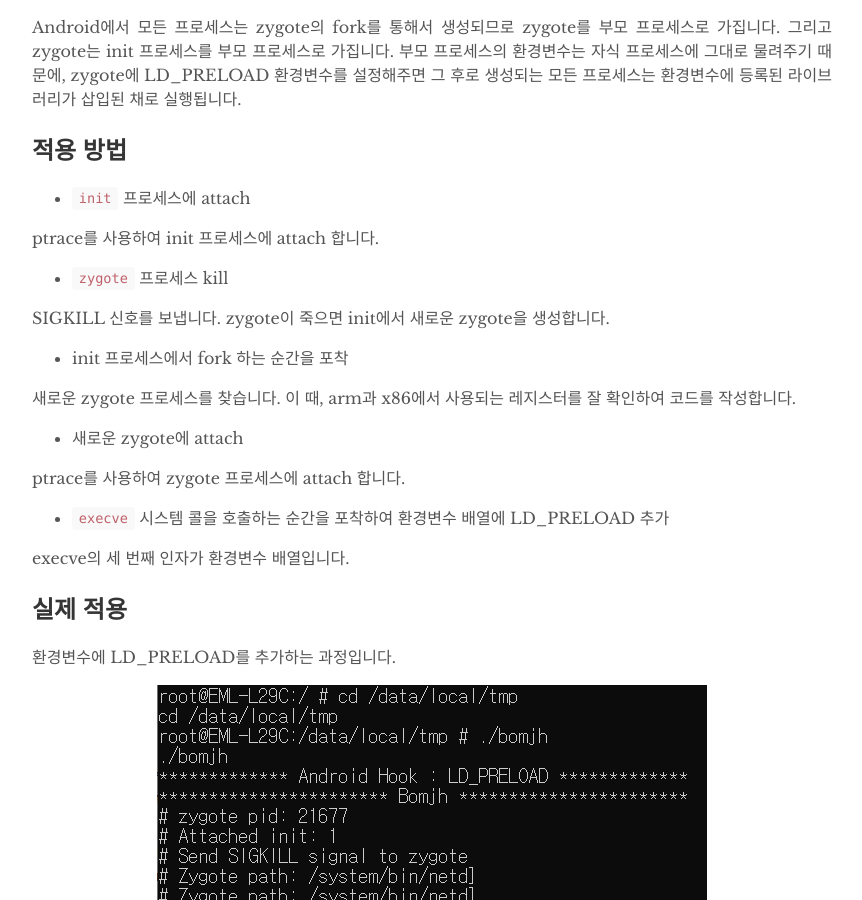
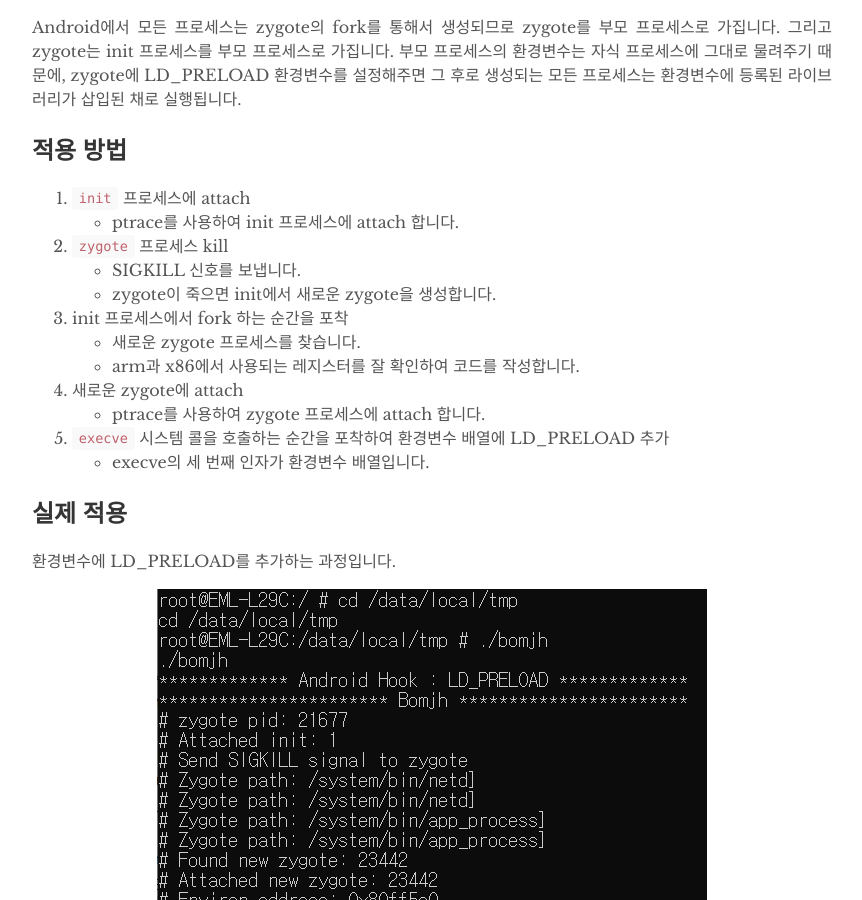
Before and after one commit to bomjh/bomjh.github.io, a Jekyll site: the page built from _posts/2019-07-24-android-hook-ldpreload.md, in a window 1280 px wide and 900 px high, scrolled down 488 px. Shown: the whole window, without its empty margins (208-1070 px from the left). Built offline with Jekyll 4.4.1, drawn with Linux system fonts in a browser that asks for light colours.

Commit message:
first commit

```diff
--- a/_posts/2019-07-24-android-hook-ldpreload.md
+++ b/_posts/2019-07-24-android-hook-ldpreload.md
@@ -12,25 +12,18 @@ Android에서 모든 프로세스는 zygote의 fork를 통해서 생성되므로
 
 ## 적용 방법
 
-* `init` 프로세스에 attach
-
-ptrace를 사용하여 init 프로세스에 attach 합니다.
-
-* `zygote` 프로세스 kill
-
-SIGKILL 신호를 보냅니다. zygote이 죽으면 init에서 새로운 zygote을 생성합니다.
-
-* init 프로세스에서 fork 하는 순간을 포착
-
-새로운 zygote 프로세스를 찾습니다. 이 때, arm과 x86에서 사용되는 레지스터를 잘 확인하여 코드를 작성합니다.
-
-* 새로운 zygote에 attach
-
-ptrace를 사용하여 zygote 프로세스에 attach 합니다.
-
-* `execve` 시스템 콜을 호출하는 순간을 포착하여 환경변수 배열에 LD_PRELOAD 추가
-
-execve의 세 번째 인자가 환경변수 배열입니다.
+1. `init` 프로세스에 attach
+* ptrace를 사용하여 init 프로세스에 attach 합니다.
+2. `zygote` 프로세스 kill
+* SIGKILL 신호를 보냅니다.
+* zygote이 죽으면 init에서 새로운 zygote을 생성합니다.
+3. init 프로세스에서 fork 하는 순간을 포착
+* 새로운 zygote 프로세스를 찾습니다.
+* arm과 x86에서 사용되는 레지스터를 잘 확인하여 코드를 작성합니다.
+4. 새로운 zygote에 attach
+* ptrace를 사용하여 zygote 프로세스에 attach 합니다.
+5. `execve` 시스템 콜을 호출하는 순간을 포착하여 환경변수 배열에 LD_PRELOAD 추가
+* execve의 세 번째 인자가 환경변수 배열입니다.
 
 ## 실제 적용
 
```
